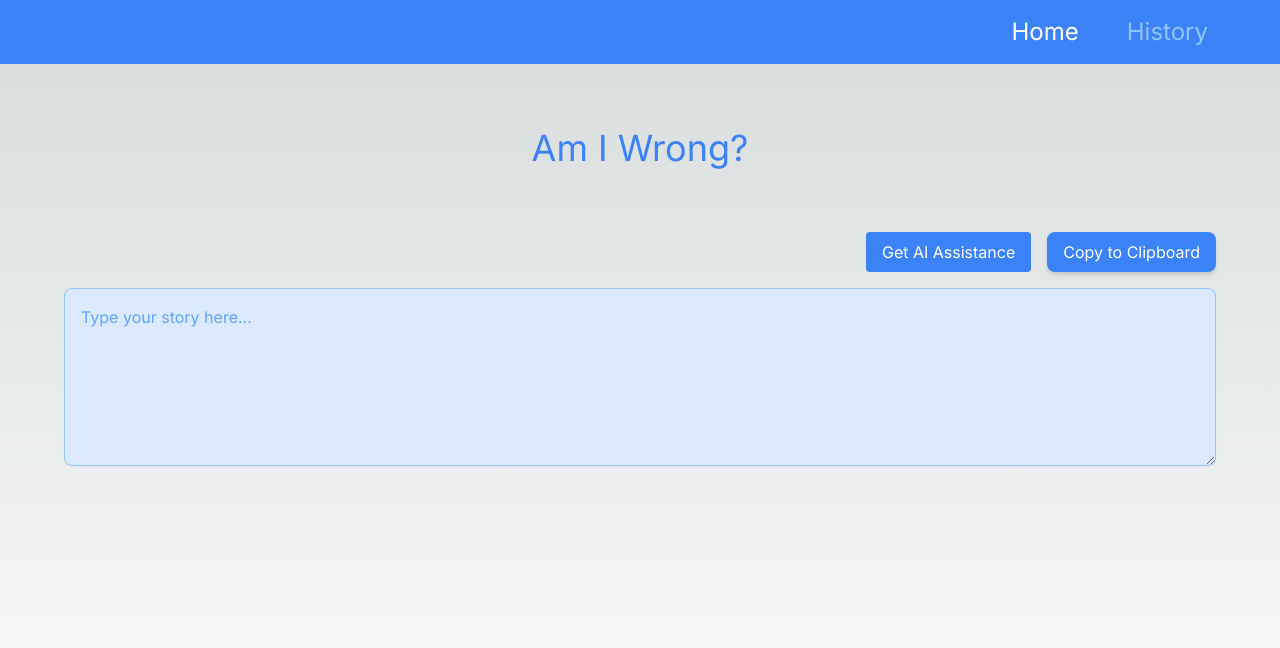
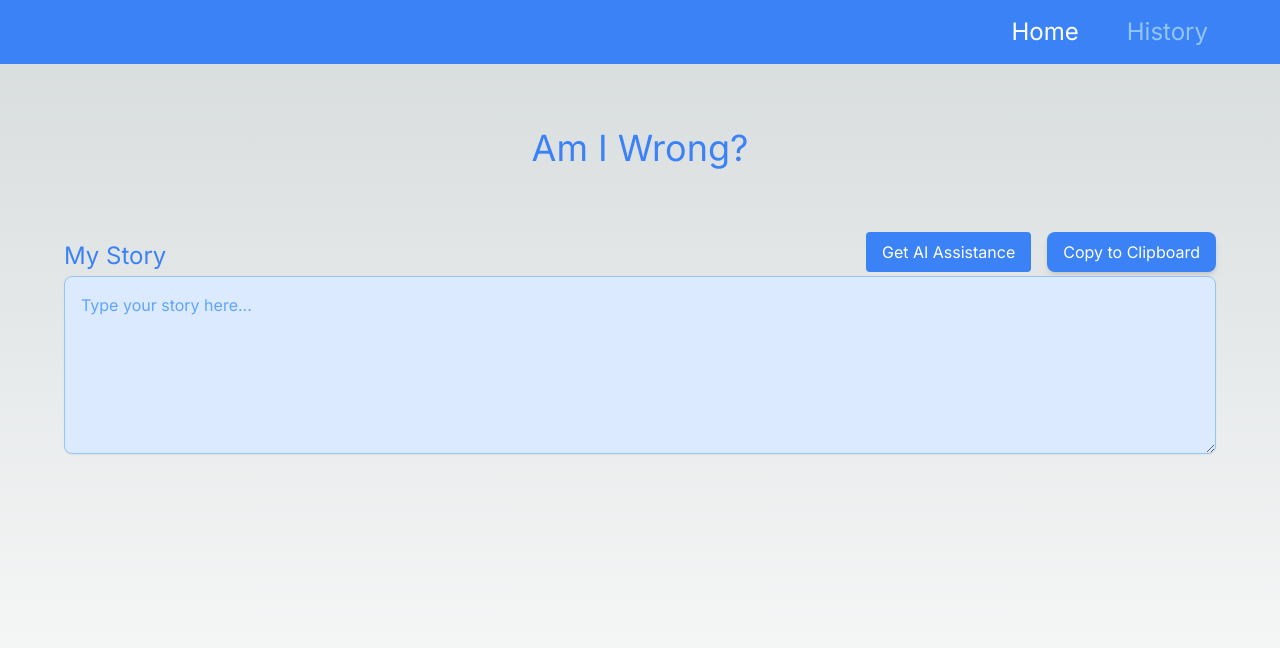
Before and after one commit to joelstevick/less-is-more, a Next.js app: page / in a window 1280 px wide. Shown: the top 648 px of the page. Built offline with nearby package versions, Linux system fonts and the light colour scheme; no server answers.

Commit message:
add label my story

```diff
--- a/components/AmIWrong/am-i-wrong.tsx
+++ b/components/AmIWrong/am-i-wrong.tsx
@@ -50,12 +50,14 @@ export default function Home() {
       <div className="text-blue-500 text-4xl text-center mb-16">
         Am I Wrong?
       </div>
-      <div className="flex justify-end">
-        <Button onClick={getAiResponse}>Get AI Assistance</Button>
-        <HSpacer />
-        <CopyToClipboard textareaRef={textareaRef} />
+      <div className="flex items-end justify-between pb-1">
+        <div className="text-blue-500 text-2xl">My Story</div>
+        <div className="flex justify-end">
+          <Button onClick={getAiResponse}>Get AI Assistance</Button>
+          <HSpacer />
+          <CopyToClipboard textareaRef={textareaRef} />
+        </div>
       </div>
-      <VSpacer />
       <Textarea
         ref={textareaRef}
         value={userContent}
```
